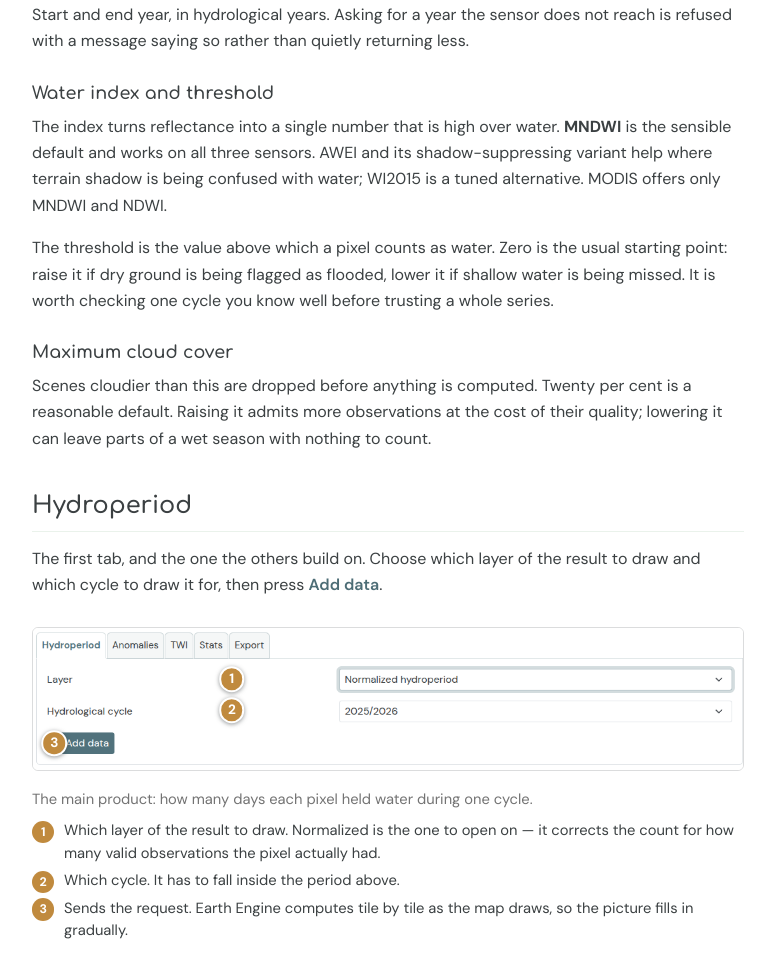
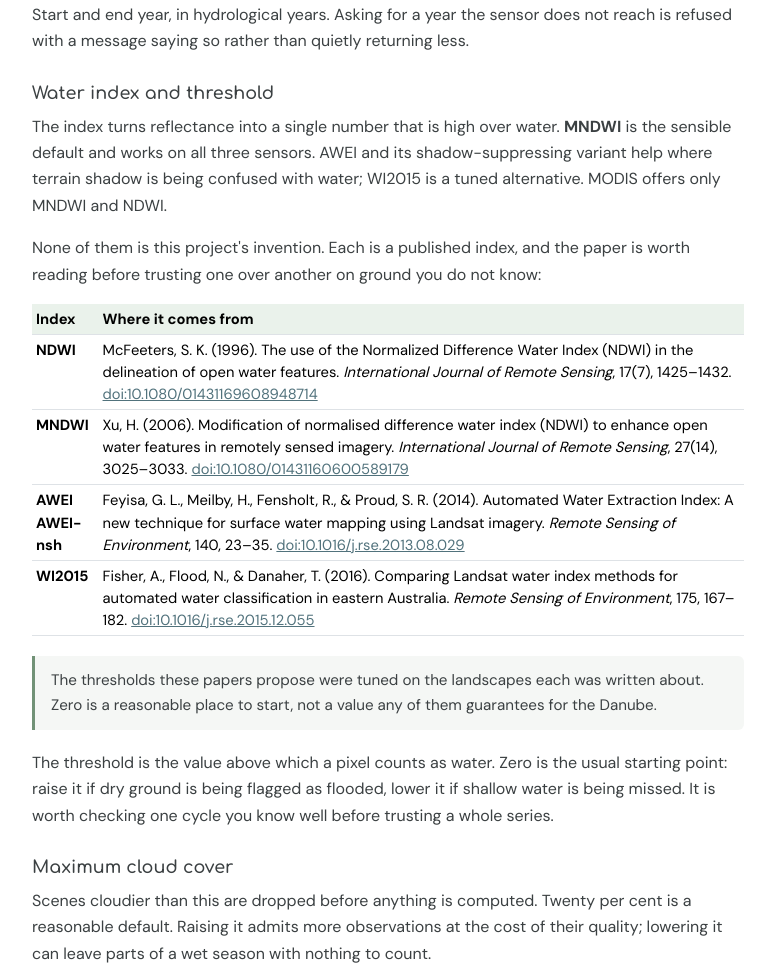
Before and after one commit to seguimientos-EBD/restore4life, a Django app: page /manual/ in a window 1280 px wide. Shown: the part 5321-6291 px from the top of the page, without its empty margins (300-1075 px from the left). Run offline with Django 5.2, Linux system fonts and the light colour scheme; style sheets or scripts are compiled from the project's sources; some libraries are stand-ins or nearby versions.

Commit message:
Say where the water indices and the counting method come from
The manual named MNDWI, NDWI, AWEI, AWEI-nsh and WI2015 and left it there, as though
they were this project's own. Each is a published index and now carries its paper, with
the DOI: McFeeters 1996, Xu 2006, Feyisa et al. 2014 for both AWEI variants, and
Fisher, Flood and Danaher 2016. The references were read off Crossref rather than
written from memory.

A note goes with them. The thresholds those papers propose were tuned on the landscapes
each was written about, so zero is a reasonable place to start and not a value any of
them guarantees for the Danube.

The hydroperiod diagram is credited too. The midpoint weighting it describes is
Phydroperiod's, the package by Diego García Díaz and Javier Bustamante Díaz written to
compute hydroperiods over Doñana; ndvi2gif carries the same logic generalised to Earth
Engine, and that is what this application calls.

```diff
--- a/apps/generic/manual.py
+++ b/apps/generic/manual.py
@@ -377,7 +377,8 @@ APPLICATION = {
             'halfway between them, and the days each scene is credited with',
         caption='How the days are counted. Scenes are not evenly spaced, so each one is made '
                 'to answer for the stretch of time around it, out to the halfway point with '
-                'the scene before and the scene after.',
+                'the scene before and the scene after. The diagram, and the method, are '
+                'Phydroperiod\'s (García Díaz & Bustamante Díaz, EBD-CSIC).',
     ),
     'layer-bar': Figure(
         name='layer-bar',
--- a/templates/manual/application.html
+++ b/templates/manual/application.html
@@ -162,6 +162,45 @@
     and its shadow-suppressing variant help where terrain shadow is being confused with
     water; WI2015 is a tuned alternative. MODIS offers only MNDWI and NDWI.</p>
 
+    <p>None of them is this project's invention. Each is a published index, and the
+    paper is worth reading before trusting one over another on ground you do not
+    know:</p>
+
+    <table class="table table-sm manual-table">
+        <thead><tr><th>Index</th><th>Where it comes from</th></tr></thead>
+        <tbody>
+            <tr><td><strong>NDWI</strong></td>
+                <td>McFeeters, S. K. (1996). The use of the Normalized Difference Water
+                Index (NDWI) in the delineation of open water features.
+                <em>International Journal of Remote Sensing</em>, 17(7), 1425–1432.
+                <a href="https://doi.org/10.1080/01431169608948714" target="_blank"
+                   rel="noopener">doi:10.1080/01431169608948714</a></td></tr>
+            <tr><td><strong>MNDWI</strong></td>
+                <td>Xu, H. (2006). Modification of normalised difference water index
+                (NDWI) to enhance open water features in remotely sensed imagery.
+                <em>International Journal of Remote Sensing</em>, 27(14), 3025–3033.
+                <a href="https://doi.org/10.1080/01431160600589179" target="_blank"
+                   rel="noopener">doi:10.1080/01431160600589179</a></td></tr>
+            <tr><td><strong>AWEI</strong><br><strong>AWEI-nsh</strong></td>
+                <td>Feyisa, G. L., Meilby, H., Fensholt, R., &amp; Proud, S. R. (2014).
+                Automated Water Extraction Index: A new technique for surface water
+                mapping using Landsat imagery. <em>Remote Sensing of Environment</em>,
+                140, 23–35.
+                <a href="https://doi.org/10.1016/j.rse.2013.08.029" target="_blank"
+                   rel="noopener">doi:10.1016/j.rse.2013.08.029</a></td></tr>
+            <tr><td><strong>WI2015</strong></td>
+                <td>Fisher, A., Flood, N., &amp; Danaher, T. (2016). Comparing Landsat
+                water index methods for automated water classification in eastern
+                Australia. <em>Remote Sensing of Environment</em>, 175, 167–182.
+                <a href="https://doi.org/10.1016/j.rse.2015.12.055" target="_blank"
+                   rel="noopener">doi:10.1016/j.rse.2015.12.055</a></td></tr>
+        </tbody>
+    </table>
+
+    <p class="manual-note">The thresholds these papers propose were tuned on the
+    landscapes each was written about. Zero is a reasonable place to start, not a value
+    any of them guarantees for the Danube.</p>
+
     <p>The threshold is the value above which a pixel counts as water. Zero is the usual
     starting point: raise it if dry ground is being flagged as flooded, lower it if
     shallow water is being missed. It is worth checking one cycle you know well before
@@ -225,6 +264,15 @@
     second total is what <strong>Normalized hydroperiod</strong> divides by, which is
     why it is comparable between pixels that were seen very different numbers of
     times.</p>
+
+    <p>This is not a method invented for this application. It comes from
+    <a href="https://pypi.org/project/phydroperiod/" target="_blank" rel="noopener">
+    <strong>Phydroperiod</strong></a>, a Python package by Diego García Díaz and Javier
+    Bustamante Díaz (EBD-CSIC) written to compute hydroperiods from water masks over
+    Doñana. <a href="https://github.com/Digdgeo/Ndvi2Gif" target="_blank"
+    rel="noopener">ndvi2gif</a> carries the same midpoint weighting, generalised to run
+    anywhere on Earth Engine, and that is what this application calls. The diagram above
+    is Phydroperiod's own.</p>
 
     <p class="manual-note">Blank ground inside the wetland has not been forgotten.
     Hydroperiod products are masked to pixels that held water at some point during the
```
